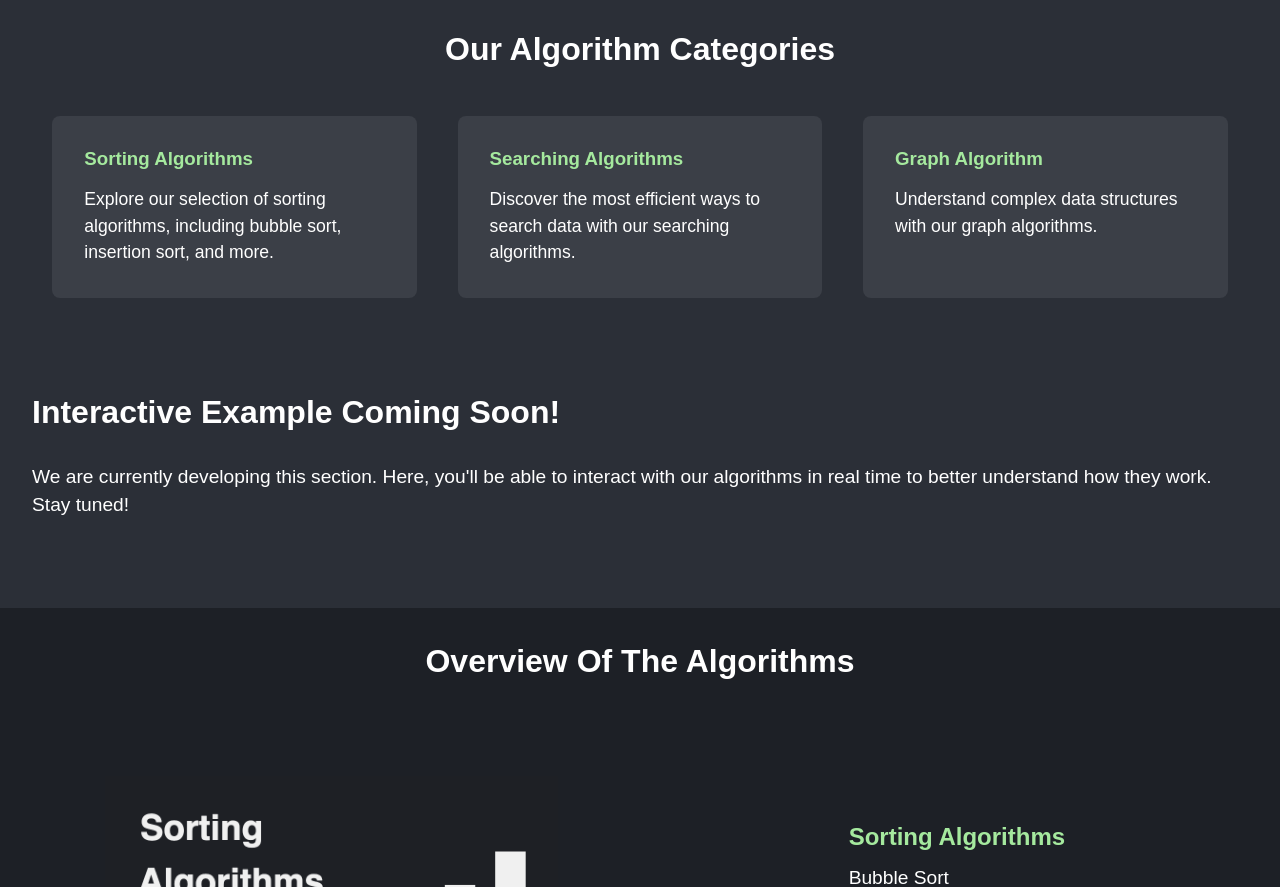
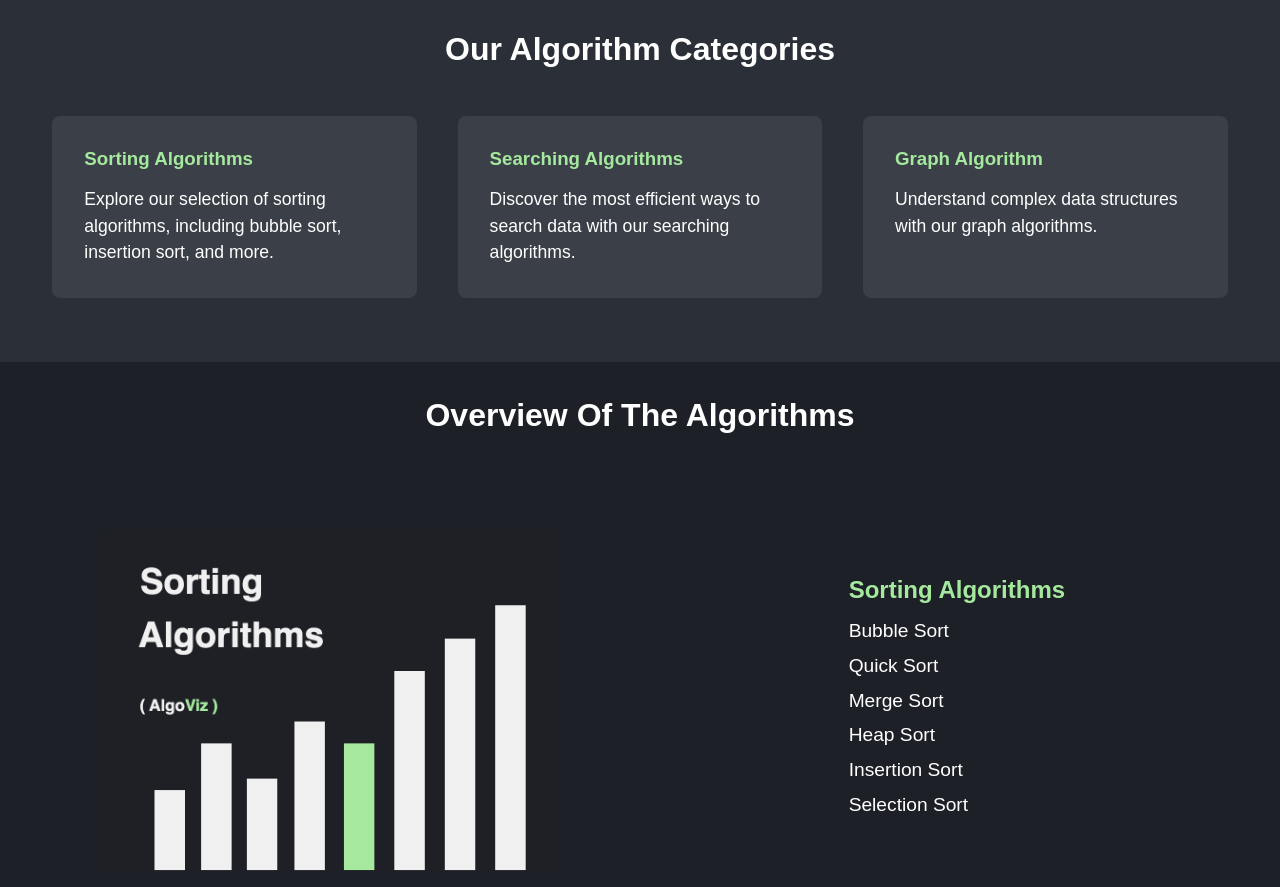
Before and after one commit to stian96/algorithm-visualizer, a Flask app: template app/templates/index.html in a window 1280 px wide. Shown: the part 609-1496 px from the top of the page. Run offline with Flask 3, Linux system fonts and the light colour scheme; the template is opened without the code that fills it, so the values that code supplies are empty.

Commit message:
removed code

```diff
--- a/app/templates/index.html
+++ b/app/templates/index.html
@@ -55,13 +55,6 @@
                     <p>Understand complex data structures with our graph algorithms.</p>
                 </div>
             </div>
-        </section>
-        <section id="interactive-example">
-            <h2>Interactive Example Coming Soon!</h2>
-            <p>
-                We are currently developing this section. Here, you'll be able to interact with our algorithms
-                in real time to better understand how they work. Stay tuned!
-            </p>
         </section>
         <section id="algorithms">
             <h2>Overview Of The Algorithms</h2>
```
